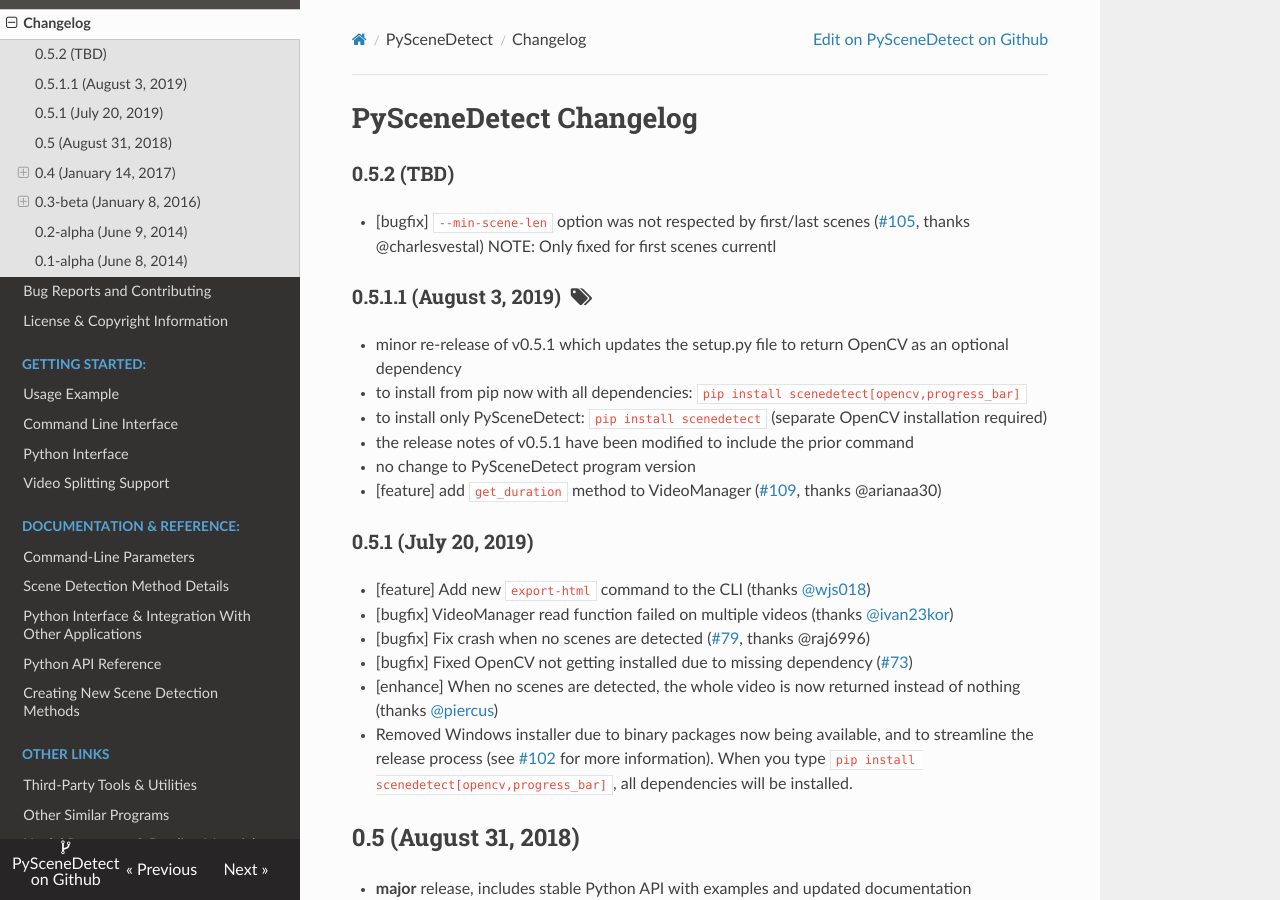
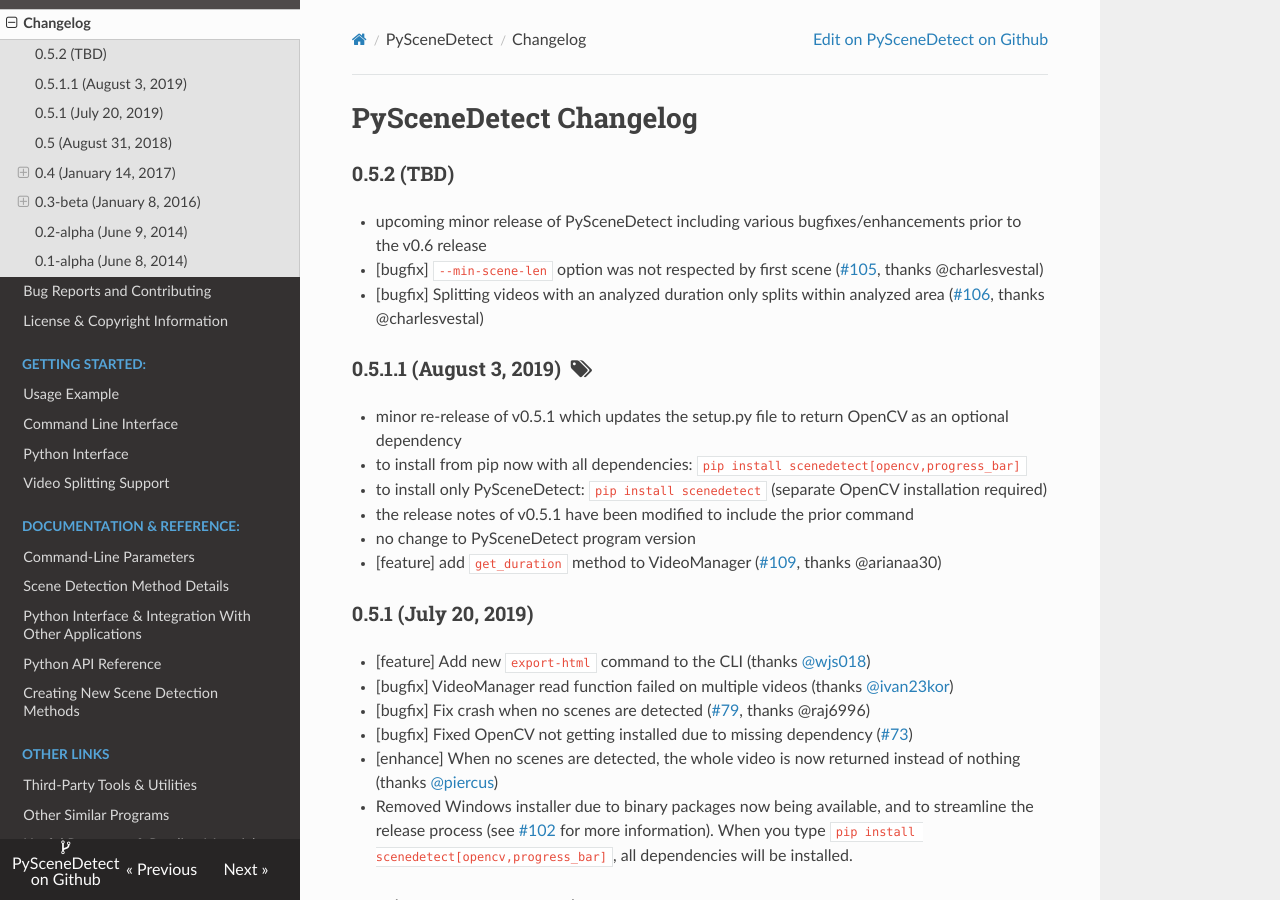
Before and after one commit to vovamushak/PySceneDetect, an MkDocs documentation site: the page built from docs/changelog.md, in a window 1280 px wide and 900 px high. Built offline with MkDocs 1.6.1, drawn with Linux system fonts in a browser that asks for light colours; nearby versions of some CDN libraries; old or Windows-style settings are respelled for this version of MkDocs.

Commit message:
Fix bug in get_scenes_from_cuts (resolves #106), add unit test coverage.

```diff
--- a/docs/changelog.md
+++ b/docs/changelog.md
@@ -4,9 +4,9 @@ PySceneDetect Changelog
 
 ### 0.5.2 (TBD)
 
- * [bugfix] `--min-scene-len` option was not respected by first/last scenes
-   ([#105](https://github.com/Breakthrough/PySceneDetect/issues/105), thanks @charlesvestal)
-   NOTE: Only fixed for first scenes currentl
+ * upcoming minor release of PySceneDetect including various bugfixes/enhancements prior to the v0.6 release
+ * [bugfix] `--min-scene-len` option was not respected by first scene ([#105](https://github.com/Breakthrough/PySceneDetect/issues/105), thanks @charlesvestal)
+ * [bugfix] Splitting videos with an analyzed duration only splits within analyzed area ([#106](https://github.com/Breakthrough/PySceneDetect/issues/106), thanks @charlesvestal)
 
 
 ### 0.5.1.1 (August 3, 2019) &nbsp;<span class="fa fa-tags"></span>
```
Also changed, not shown: 2 other files.
